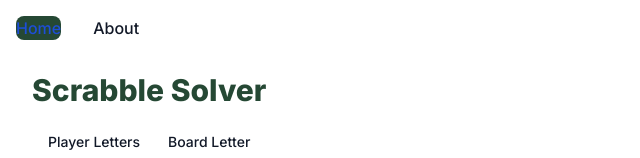
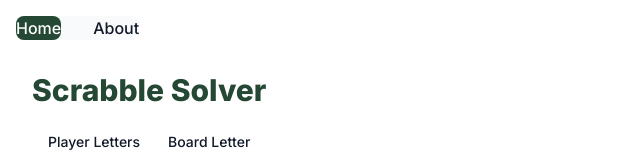
Before and after one commit to amiaoh/scrabble-app, a Next.js app: page / in a window 1280 px wide. Shown: the top 158 px of the page, without its empty margins (0-640 px from the left). Built offline with nearby package versions, Linux system fonts and the light colour scheme; no server answers.

Commit message:
md styling update

```diff
--- a/components/NavigationBar.jsx
+++ b/components/NavigationBar.jsx
@@ -5,11 +5,11 @@
     <nav className="bg-white border-gray-200 dark:bg-gray-900 ">
       <div className="max-w-screen-xl flex flex-wrap items-center justify-between mx-auto p-4">
         <div className=" w-full md:block md:w-auto" id="navbar-default">
-          <ul className="font-medium flex flex-row p-4 md:p-0 mt-4 border border-gray-100 rounded-lg bg-gray-50 md:flex-row md:space-x-8 rtl:space-x-reverse md:mt-0 md:border-0 md:bg-white dark:bg-gray-800 md:dark:bg-gray-900 dark:border-gray-700">
+          <ul className="font-medium flex flex-row p-4 md:p-0 mt-4 border border-gray-100 rounded-lg bg-gray-50 md:flex-row md:space-x-8 rtl:space-x-reverse md:mt-0 md:border-0 md:bg-grey-100 dark:bg-gray-800 md:dark:bg-gray-900 dark:border-gray-700">
             <li>
               <Link
                 href="/"
-                className="block py-2 px-3 text-white bg-scrabble-green rounded-lg :bg-transparent md:text-blue-700 md:p-0 dark:text-white md:dark:text-blue-500"
+                className="block py-2 px-3 text-white bg-scrabble-green rounded-lg :bg-transparent md:text-white md:p-0 dark:text-white md:dark:text-blue-500"
               >
                 Home
               </Link>
```
